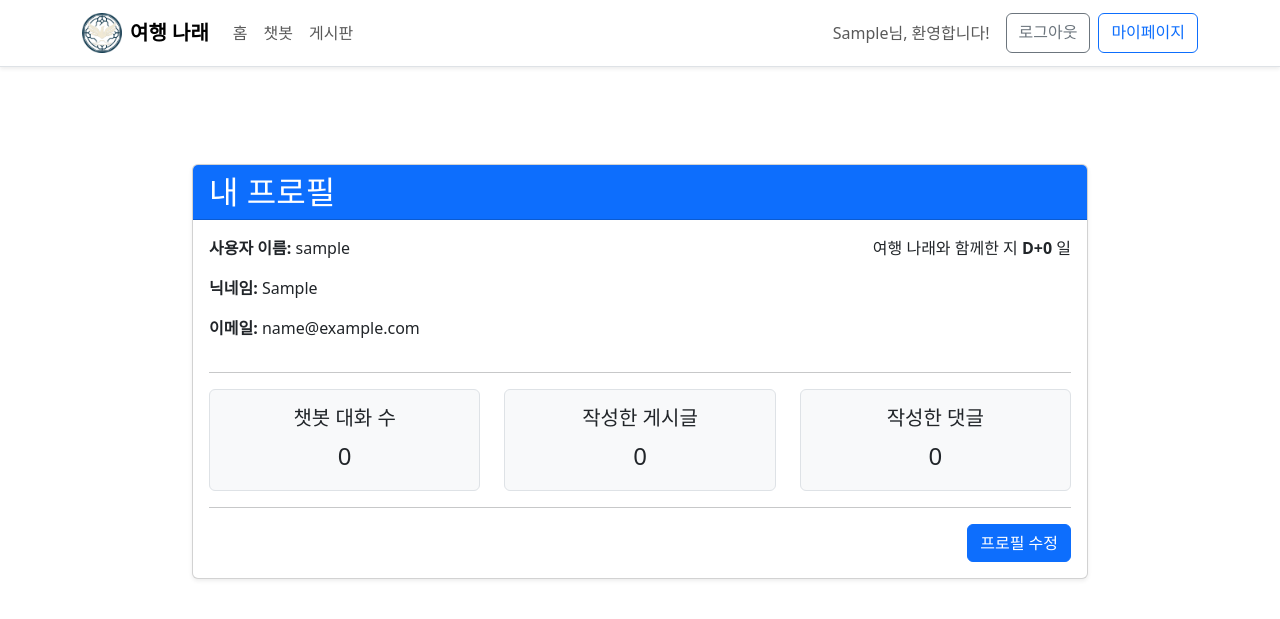
After one commit to WooZhoon/TravelNarae, a Django app: page /profile/ in a window 1280 px wide. The commit adds this page. Shown: the top 619 px of the page. Run offline with Django 5.2, Linux system fonts and the light colour scheme; the visitor is signed in with stand-in values (Sample User, id 1); data that the repository does not hold is empty; some libraries are stand-ins or nearby versions.

Commit message:
add: [우지훈] 마이페이지 기능 추가

```diff
--- a/chatbot_web/main/templates/main/base.html
+++ b/chatbot_web/main/templates/main/base.html
@@ -44,6 +44,7 @@
               {% if request.user.is_authenticated %}
                 <span class="navbar-text me-3">{{ request.user.first_name }}님, 환영합니다!</span>
                 <a class="btn btn-outline-secondary" href="{% url 'main:logout' %}">로그아웃</a>
+                <a class="btn btn-outline-primary ms-2" href="{% url 'main:profile' %}">마이페이지</a>
               {% else %}
                 <a class="btn btn-outline-primary me-2" href="{% url 'main:login' %}">로그인</a>
               {% endif %}
--- /dev/null
+++ b/chatbot_web/main/templates/main/profile.html
@@ -0,0 +1,52 @@
+{% extends 'main/base.html' %}
+
+{% block content %}
+<div class="container mt-5">
+    <div class="card shadow-sm">
+        <div class="card-header bg-primary text-white">
+            <h2 class="mb-0">내 프로필</h2>
+        </div>
+        <div class="card-body">
+            <div class="row mb-3">
+                <div class="col-md-6">
+                    <p><strong>사용자 이름:</strong> {{ user.username }}</p>
+                    <p><strong>닉네임:</strong> {{ user.first_name }}</p>
+                    <p><strong>이메일:</strong> {{ user.email }}</p>
+                </div>
+                <div class="col-md-6 text-end">
+                    <p class="mb-1">여행 나래와 함께한 지 <strong>D+{{ days_since_joined }}</strong> 일</p>
+                </div>
+            </div>
+
+            <hr>
+
+            <div class="row text-center">
+                <div class="col-4">
+                    <div class="p-3 border rounded bg-light">
+                        <h5>챗봇 대화 수</h5>
+                        <p class="fs-4 mb-0">{{ chat_session_count }}</p>
+                    </div>
+                </div>
+                <div class="col-4">
+                    <div class="p-3 border rounded bg-light">
+                        <h5>작성한 게시글</h5>
+                        <p class="fs-4 mb-0">{{ post_count }}</p>
+                    </div>
+                </div>
+                <div class="col-4">
+                    <div class="p-3 border rounded bg-light">
+                        <h5>작성한 댓글</h5>
+                        <p class="fs-4 mb-0">0</p> {# 댓글 수는 현재 User와 직접 연결되어 있지 않아 0으로 표시 #}
+                    </div>
+                </div>
+            </div>
+
+            <hr>
+
+            <div class="d-flex justify-content-end">
+                <a href="{% url 'main:profile_edit' %}" class="btn btn-primary">프로필 수정</a>
+            </div>
+        </div>
+    </div>
+</div>
+{% endblock %}
--- a/chatbot_web/main/urls.py
+++ b/chatbot_web/main/urls.py
@@ -12,6 +12,7 @@ urlpatterns = [
     path('api/chat/', views.chat_api, name='chat_api'),
     path("logout/", views.logout_request, name="logout"),
     path("profile/", views.profile, name="profile"),
+    path('profile/edit/', views.profile_edit_view, name='profile_edit'),
     path('signup/', views.signup, name='signup'),
     path('chatbot/<int:session_id>/', views.chat_bot_view, name='chat_bot'),
     path('api/chat/session/<int:session_id>/delete/', views.delete_chat_session, name='delete_chat_session'),
--- a/chatbot_web/main/views.py
+++ b/chatbot_web/main/views.py
@@ -45,8 +45,28 @@ def board(request):
     return render(request, 'main/board.html')
 
 
+from datetime import date
+
+@login_required
 def profile(request):
-    return render(request, 'main/profile.html')
+    user = request.user
+
+    # 챗봇 대화 수
+    chat_session_count = ChatSession.objects.filter(user=user).count()
+
+    # 내가 쓴 글 갯수
+    post_count = Post.objects.filter(author=user).count()
+
+    # 가입일로부터 경과 일수 계산
+    today = date.today()
+    days_since_joined = (today - user.date_joined.date()).days
+
+    context = {
+        'chat_session_count': chat_session_count,
+        'post_count': post_count,
+        'days_since_joined': days_since_joined,
+    }
+    return render(request, 'main/profile.html', context)
 
 # ===================================================
 # 🔐 사용자 인증
@@ -96,6 +116,19 @@ def signup(request):
         return redirect('main:home')
 
     return render(request, 'main/signup.html')
+
+@login_required
+def profile_edit_view(request):
+    if request.method == 'POST':
+        form = UserChangeForm(request.POST, instance=request.user)
+        if form.is_valid():
+            form.save()
+            messages.success(request, '프로필이 성공적으로 업데이트되었습니다.')
+            return redirect('main:profile')
+    else:
+        form = UserChangeForm(instance=request.user)
+    return render(request, 'main/profile_edit.html', {'form': form})
+
 
 # ===================================================
 # 💬 채팅 시스템: 페이지 + 대화 처리
@@ -282,7 +315,7 @@ def map_view(request):
 # ===================================================
 
 from django.db.models import Count # Count 임포트 추가
-from .forms import CommentForm # CommentForm 임포트 추가
+from .forms import CommentForm, UserChangeForm # UserChangeForm 임포트 추가
 
 class PostListView(ListView):
     model = Post
```
Also changed, not shown: chatbot_web/main/forms.py (+9 -0 lines), chatbot_web/main/templates/main/profile_edit.html (added, +30 -0 lines).
